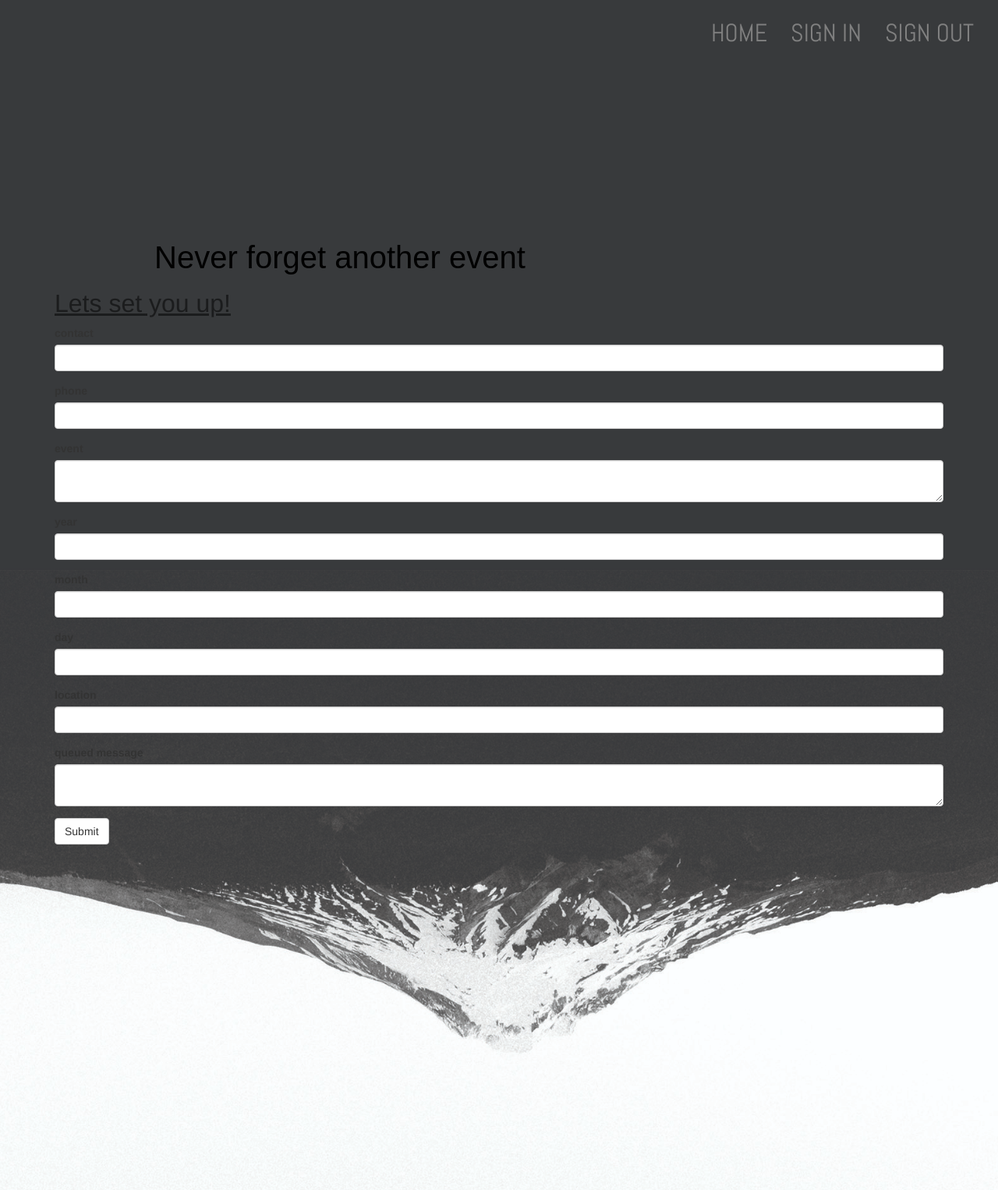
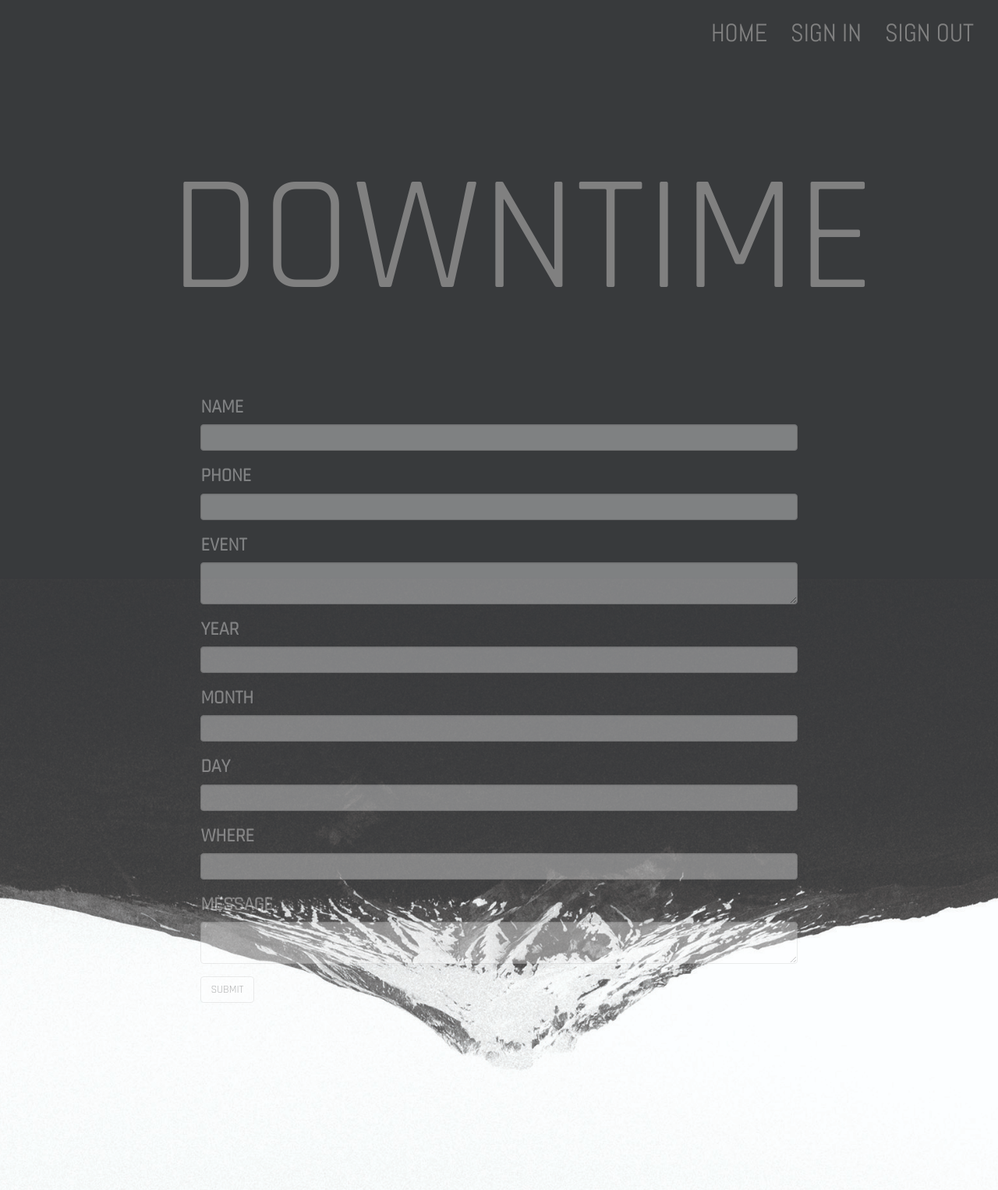
Before and after one commit to lulumuts/downtime, a Flask app: page /events in a window 1280 px wide. Shown: the top 1526 px of the page at 78% size. Run offline with Flask 2, Linux system fonts and the light colour scheme; some libraries are stand-ins or nearby versions.

Commit message:
background image styled on events.html

```diff
--- a/app/main/forms.py
+++ b/app/main/forms.py
@@ -5,15 +5,15 @@ from wtforms.validators import Required
 
 class EventsForm(FlaskForm):
 
-    name = StringField('contact', validators=[Required()])
-    phone = StringField('phone', validators=[Required()])
-    what = TextAreaField('event',validators=[Required()])
-    y= IntegerField('year',validators=[Required()])
-    m=IntegerField('month',validators=[Required()])
-    d=IntegerField('day',validators=[Required()])
-    where = StringField('location',validators=[Required()])
-    message = TextAreaField('queued message',validators=[Required()])
-    submit = SubmitField('Submit')
+    name = StringField('NAME', validators=[Required()])
+    phone = StringField('PHONE', validators=[Required()])
+    what = TextAreaField('EVENT',validators=[Required()])
+    y= IntegerField('YEAR',validators=[Required()])
+    m=IntegerField('MONTH',validators=[Required()])
+    d=IntegerField('DAY',validators=[Required()])
+    where = StringField('WHERE',validators=[Required()])
+    message = TextAreaField('MESSAGE',validators=[Required()])
+    submit = SubmitField('SUBMIT')
 
 class ContactForm(FlaskForm):
     name = StringField('Name', validators=[Required()])
--- /dev/null
+++ b/app/static/css/events.css
@@ -0,0 +1,35 @@
+body{
+background-image:url('/static/img/downtime.jpg');
+background-size: 20%;
+padding-bottom: 200vh;
+background-repeat: no-repeat;
+background-size: cover;
+background-position: center;
+
+
+/* background-color: black; */
+}
+
+.container {
+  width:80%;
+  color:white;
+  font-family: 'Rajdhani', sans-serif;
+  opacity:0.6;
+  margin-bottom: -10vh;
+  font-size: 3vh;
+}
+
+h1{
+
+    background: none;
+    font-family: 'Rajdhani', sans-serif;
+    font-size: 15em;
+    color: grey;
+    margin-top: -12vh;
+    margin-left: 7vw;
+    border-color: grey;
+    padding-bottom: 9vh;
+
+
+
+}
--- a/app/templates/events.html
+++ b/app/templates/events.html
@@ -5,7 +5,9 @@
 
 {% block styles %}
   {{ super() }}
-  <link rel="stylesheet" href="{{url_for('static',filename='css/index.css')}}">
+  <link rel="stylesheet" href="{{url_for('static',filename='css/events.css')}}">
+    <link rel="stylesheet" href="{{url_for('static',filename='css/index.css')}}">
+    <link href="https://fonts.googleapis.com/css?family=Rajdhani" rel="stylesheet">
 
 
 {% endblock %}
@@ -14,17 +16,19 @@
 <!-- Content block -->
 {% block content %}
 
+<div class="title">
+  <h1>DOWNTIME</h1>
+</div>
+
 
       <div class="section section-header">
           <div class="parallax filter filter-color-red">
               <div class="container">
                   <div class="content">
                       <div class="title-area">
-
-                          <h1 class="title-modern" style="font-size:5vh;color:black">Never forget another event</h1>
-                          <h3 style="font-size:4vh;color:black;opacity:0.5;text-decoration: underline">Lets set you up!</h2>
-
+                            <div class="container">
                             {{ wtf.quick_form(events_form) }}
+                          </div>
 
 
 
```
